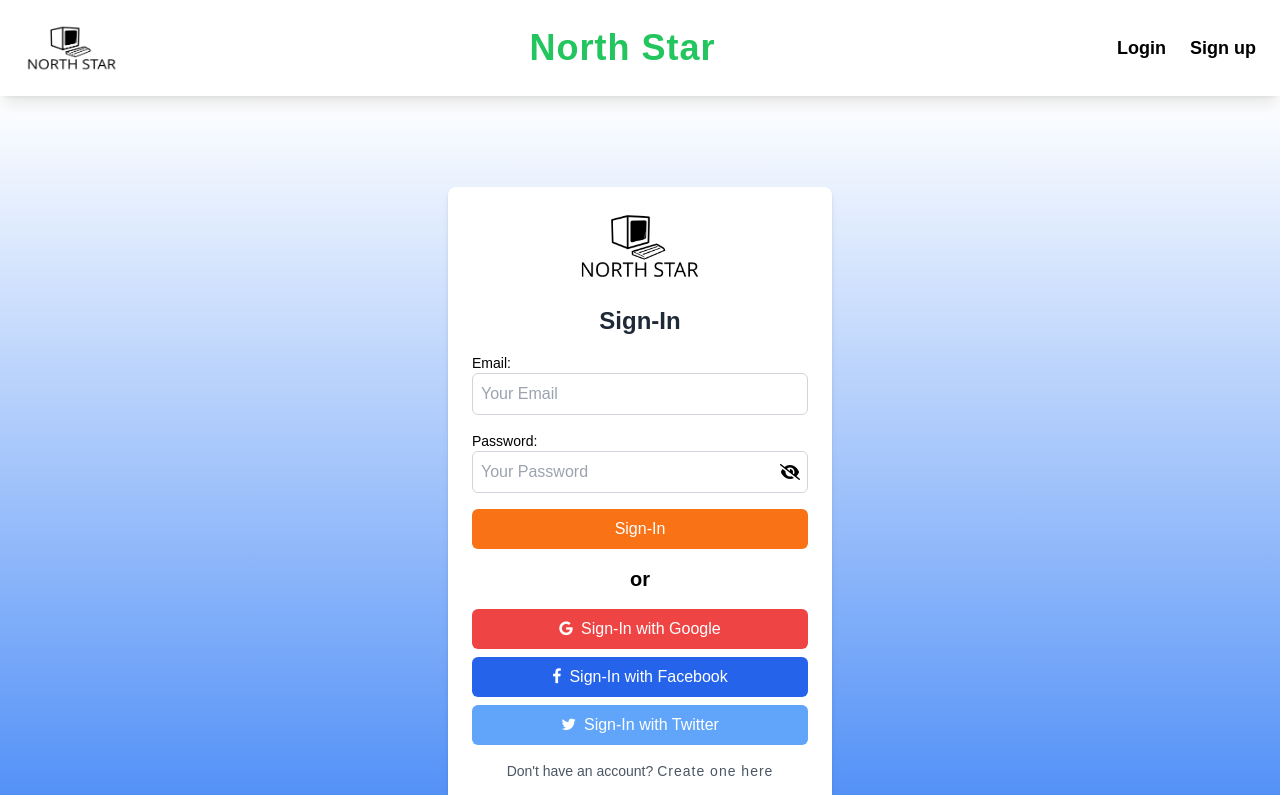
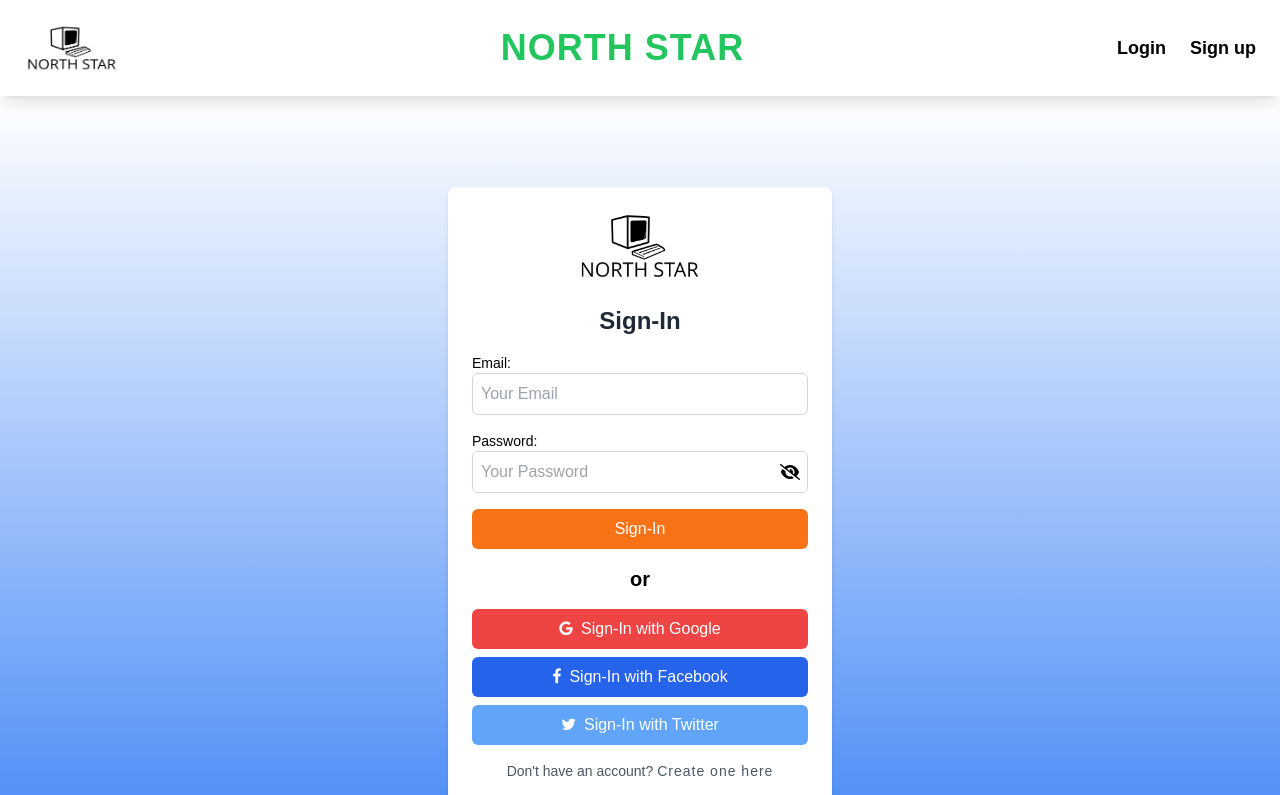
Before and after one commit to zahid-01/northStar-frontend, a React (Create React App) app: page /login in a window 1280 px wide. Shown: the top 795 px of the page. Built offline with nearby package versions, Linux system fonts and the light colour scheme; no server answers.

Commit message:
updated signin

```diff
--- a/src/Pages/authentication/Login/Login.js
+++ b/src/Pages/authentication/Login/Login.js
@@ -147,10 +147,7 @@ const Login = () => {
             </div>
             <p className="text-center mt-4 text-gray-600 text-sm">
               Don't have an account?{" "}
-              <a
-                href="www.jknorthstar.com"
-                className="hover:text-black tracking-[1px]"
-              >
+              <a href="\signup" className="hover:text-black tracking-[1px]">
                 Create one here
               </a>
             </p>
--- a/src/components/Header/Navbar.js
+++ b/src/components/Header/Navbar.js
@@ -46,7 +46,7 @@ const Navbar = () => {
           />
         </div>
         <h2 className="text-green-500 ml-2 text-3xl md:text-2xl lg:text-4xl font-bold tracking-[1px]">
-          North Star
+          NORTH STAR
         </h2>
         <div className="hidden md:flex items-center space-x-2 text-lg md:space-x-4 lg:space-x-6">
           {isLoggedIn && (
```
